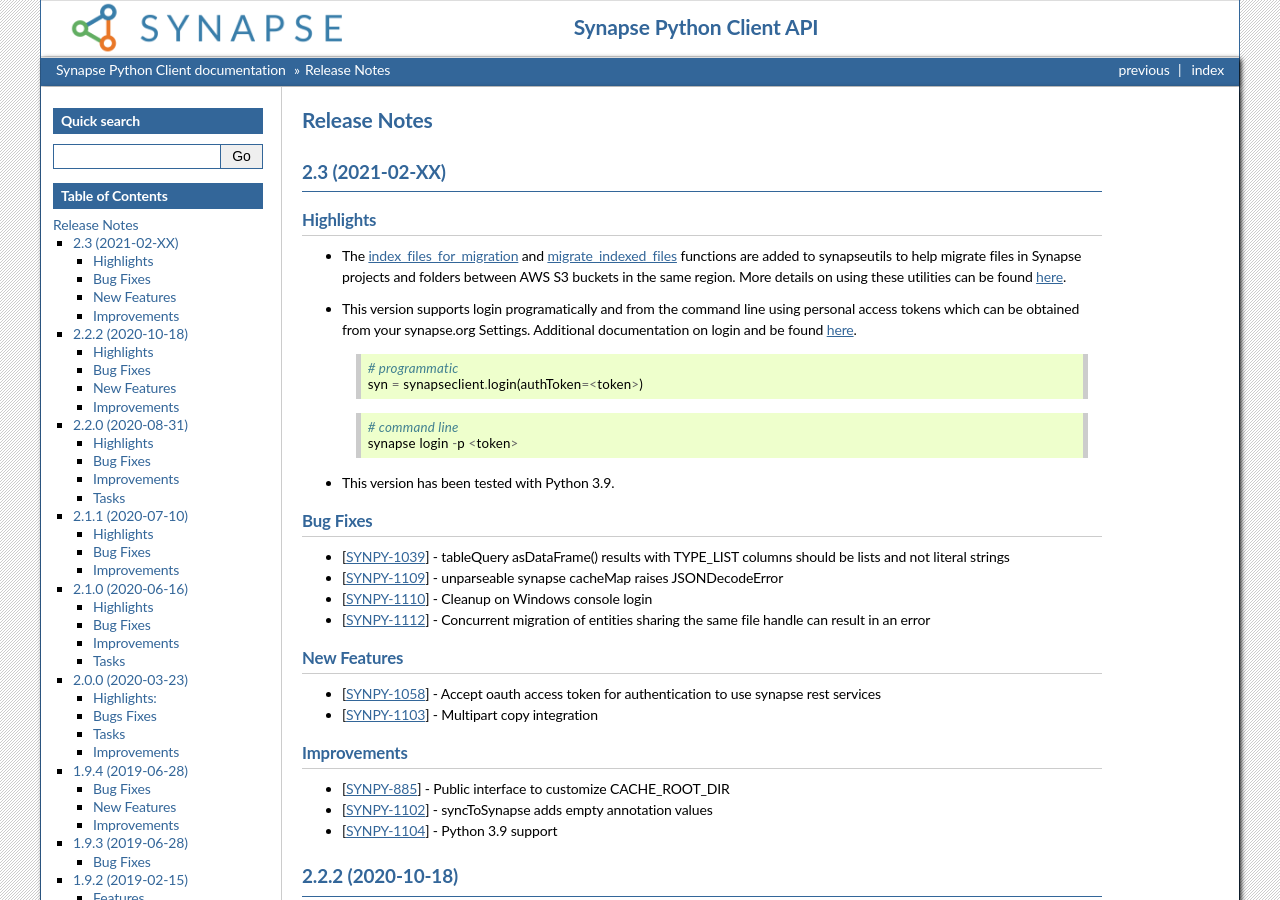
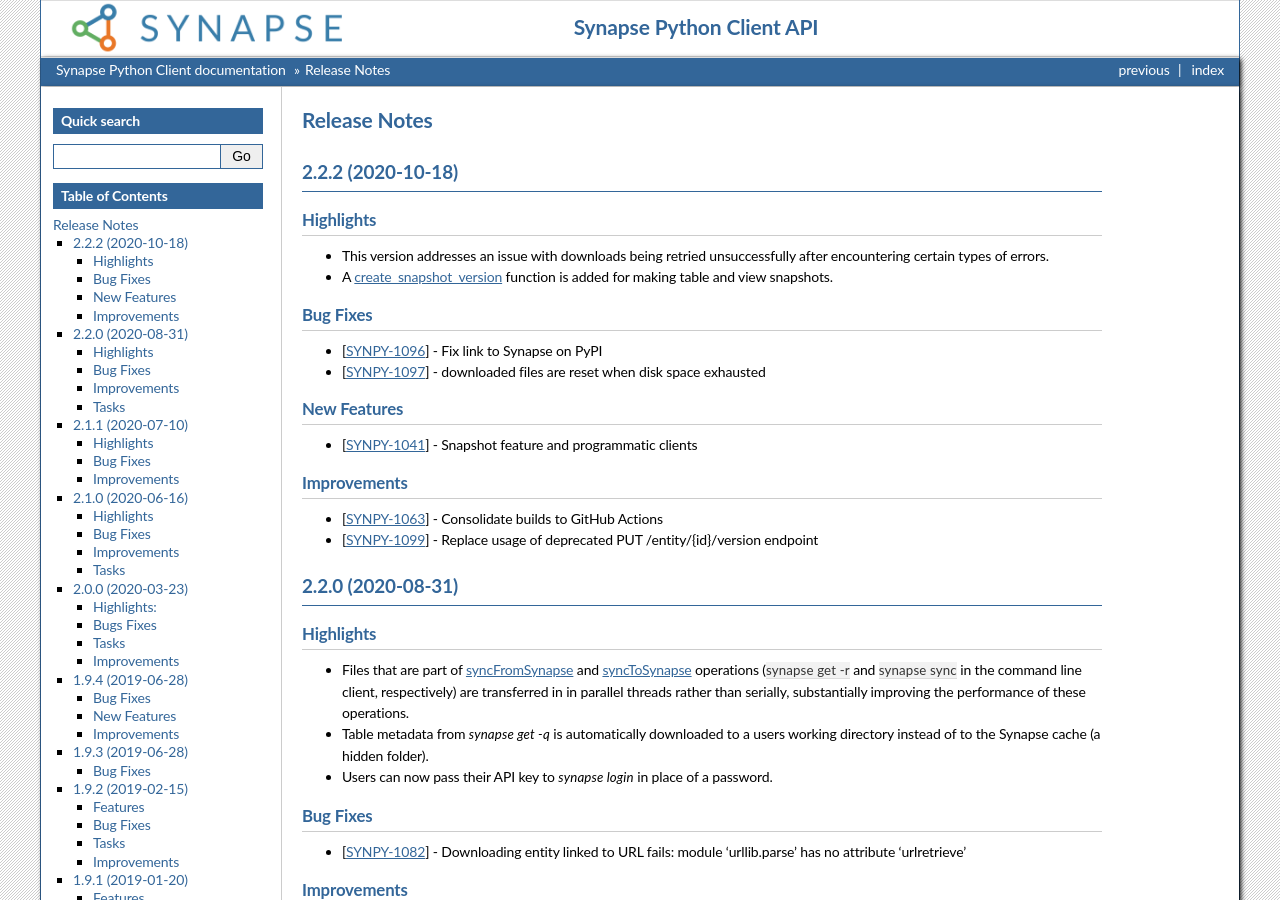
Before and after one commit to Sage-Bionetworks/synapsePythonClient, a Sphinx documentation site: the page built from docs/news.rst, in a window 1280 px wide and 900 px high. Built offline with Sphinx 7.4.7, drawn with Linux system fonts in a browser that asks for light colours; the version number could not be read and is left out.

Commit message:
revert 2.3.0 doc updates for a clean doc PR

```diff
--- a/docs/news.rst
+++ b/docs/news.rst
@@ -1,63 +1,6 @@
 =============
 Release Notes
 =============
-
-2.3 (2021-02-XX)
-================
-
-Highlights
-----------
-
-- The `index_files_for_migration <synapseutils.html#synapseutils.migrate_functions.index_files_for_migration>`__ and
-  `migrate_indexed_files <synapseutils.html#synapseutils.migrate_functions.migrate_indexed_files>`__ functions are added
-  to synapseutils to help migrate files in Synapse projects and folders between AWS S3 buckets in the same region.
-  More details on using these utilities can be found `here <S3Storage.html#storage-location-migration>`__.
-
-- This version supports login programatically and from the command line using personal access tokens which can be obtained
-  from your synapse.org Settings. Additional documentation on login and be found `here <Credentials.html>`__.
-
-  .. code-block::
-
-   # programmatic
-   syn = synapseclient.login(authToken=<token>)
-
-  .. code-block::
-
-   # command line
-   synapse login -p <token>
-
-- This version has been tested with Python 3.9.
-
-Bug Fixes
----------
-
--  [`SYNPY-1039 <https://sagebionetworks.jira.com/browse/SYNPY-1039>`__] -
-   tableQuery asDataFrame() results with TYPE_LIST columns should be lists and not literal strings
--  [`SYNPY-1109 <https://sagebionetworks.jira.com/browse/SYNPY-1109>`__] -
-   unparseable synapse cacheMap raises JSONDecodeError
--  [`SYNPY-1110 <https://sagebionetworks.jira.com/browse/SYNPY-1110>`__] -
-   Cleanup on Windows console login
--  [`SYNPY-1112 <https://sagebionetworks.jira.com/browse/SYNPY-1112>`__] -
-   Concurrent migration of entities sharing the same file handle can result in an error
-
-New Features
-------------
-
--  [`SYNPY-1058 <https://sagebionetworks.jira.com/browse/SYNPY-1058>`__] -
-   Accept oauth access token for authentication to use synapse rest services
--  [`SYNPY-1103 <https://sagebionetworks.jira.com/browse/SYNPY-1103>`__] -
-   Multipart copy integration
-
-Improvements
-------------
-
--  [`SYNPY-885 <https://sagebionetworks.jira.com/browse/SYNPY-885>`__] -
-   Public interface to customize CACHE_ROOT_DIR
--  [`SYNPY-1102 <https://sagebionetworks.jira.com/browse/SYNPY-1102>`__] -
-   syncToSynapse adds empty annotation values
--  [`SYNPY-1104 <https://sagebionetworks.jira.com/browse/SYNPY-1104>`__] -
-   Python 3.9 support
-
 
 2.2.2 (2020-10-18)
 ==================
```
